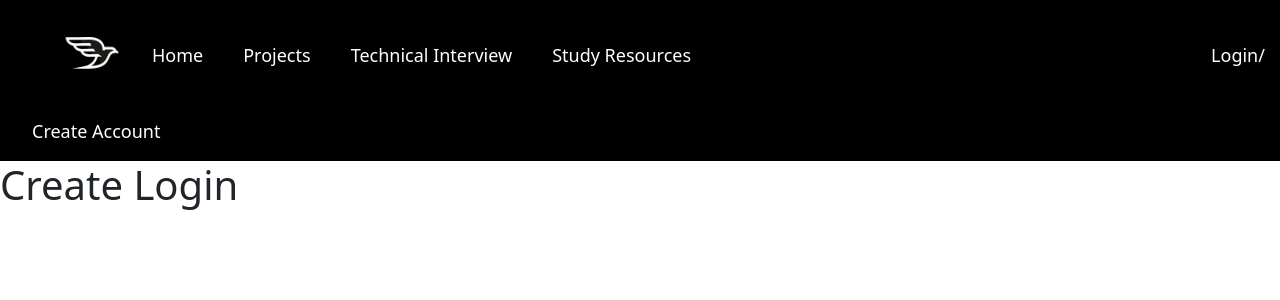
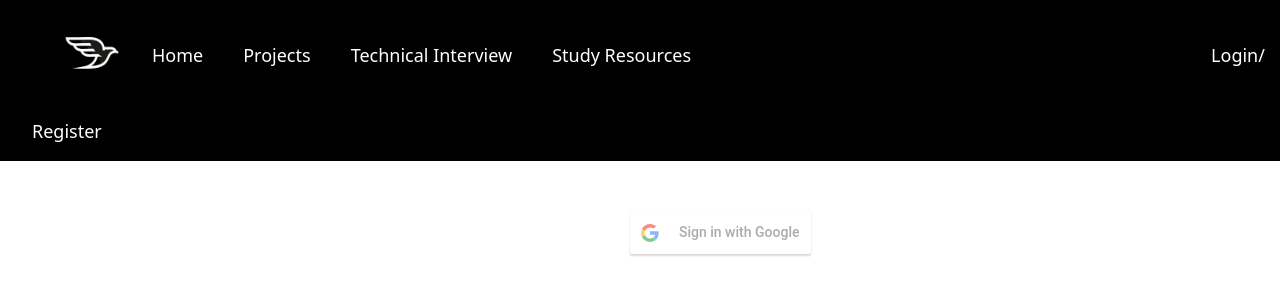
Before and after one commit to WSU-4110/EarlyBird, a React (Create React App) app in the folder frontend/: page /Login in a window 1280 px wide. Shown: the top 300 px of the page. Built offline with nearby package versions, Linux system fonts and the light colour scheme.

Commit message:
Login/Register functioning

```diff
--- a/frontend/package.json
+++ b/frontend/package.json
@@ -12,6 +12,7 @@
     "bootstrap": "^5.1.1",
     "react": "^17.0.2",
     "react-dom": "^17.0.2",
+    "react-google-login": "^5.2.2",
     "react-router-dom": "^5.3.0",
     "react-scripts": "4.0.3",
     "web-vitals": "^1.1.2"
--- a/frontend/src/App.js
+++ b/frontend/src/App.js
@@ -8,6 +8,9 @@ import TechInterview from './components/TechInterview';
 import StudyRes from './components/StudyRes';
 import Register from './components/Register';
 import Login from './components/Login';
+
+
+
 
 
 function App() {
@@ -22,9 +25,12 @@ function App() {
   //About page
   return (
 
+
     <Router>
 
        <Navbar/>
+
+
         <Switch>
         <Route path= "/Home">
            <Home/>
--- /dev/null
+++ b/frontend/src/components/Login.css
@@ -0,0 +1,6 @@
+.signIn{
+    margin-left: 630px;
+    margin-top: 50px;
+
+
+}
--- a/frontend/src/components/Login.jsx
+++ b/frontend/src/components/Login.jsx
@@ -1,9 +1,23 @@
 import React from "react";
+import { GoogleLogin } from "react-google-login";
+import './Login.css';
+
+
+const responseGoogle= response => {
+    console.log(response);
+
+
+
+  }
+
 
 function Login() {
 
-    return <div>
-        <h1>Create Login</h1>
+    return <div class = "signIn">
+        <GoogleLogin clientId = "874934368638-v7dtscnojaffh40c091bd0msjl0j5idl.apps.googleusercontent.com"
+                button ="signIn" onSuccess ={responseGoogle}
+            onFailure={responseGoogle} />
+
     </div>
 }
 
--- a/frontend/src/components/Navbar.css
+++ b/frontend/src/components/Navbar.css
@@ -42,8 +42,9 @@
     text-decoration: none;
     padding-left: 520px;
     color: white;
+
 }
-.CreateAccount{
+.register{
     text-decoration: none;
     padding-left: 0px;
     color: white;
@@ -53,6 +54,8 @@
     height: 100px;
 
 }
-p{
+a{
     color: white;
+    text-decoration: none;
+
 }
--- a/frontend/src/components/Navbar.jsx
+++ b/frontend/src/components/Navbar.jsx
@@ -31,9 +31,9 @@ function Navbar() {
      <li class="item-right">
         <Link class="Login" to = "/Login">Login</Link>
      </li>
-     <p class = "item-right">/</p>
+     <a href ="./register" class = "item-right">/</a>
      <li class="item-right">
-        <Link class="CreateAccount" to = "/Register">Create Account</Link>
+        <Link class="register" to = "/Register">Register</Link>
 
      </li>
 
--- /dev/null
+++ b/frontend/src/components/Register.css
@@ -0,0 +1,6 @@
+.signIn{
+    margin-left: 630px;
+    margin-top: 50px;
+
+
+}
--- a/frontend/src/components/Register.jsx
+++ b/frontend/src/components/Register.jsx
@@ -1,10 +1,33 @@
 import React from "react";
+import './Register.css';
+import { render } from "react-dom";
+import { GoogleLogin } from "react-google-login";
+
+
+const responseGoogle= response => {
+    console.log(response);
+
+  }
+
+
 
 function Register() {
 
-    return <div>
-        <h1>Create Register page</h1>
+
+    return(
+    <div class = "signIn">
+
+    <GoogleLogin clientId = "874934368638-v7dtscnojaffh40c091bd0msjl0j5idl.apps.googleusercontent.com"
+                button ="Sign in" onSuccess ={responseGoogle}
+            onFailure={responseGoogle} />
+
+
+
     </div>
+    );
 }
 
+
+
+
 export default Register;
```
Also changed, not shown: 1 other file (tests, documents, lock files or other folders).
